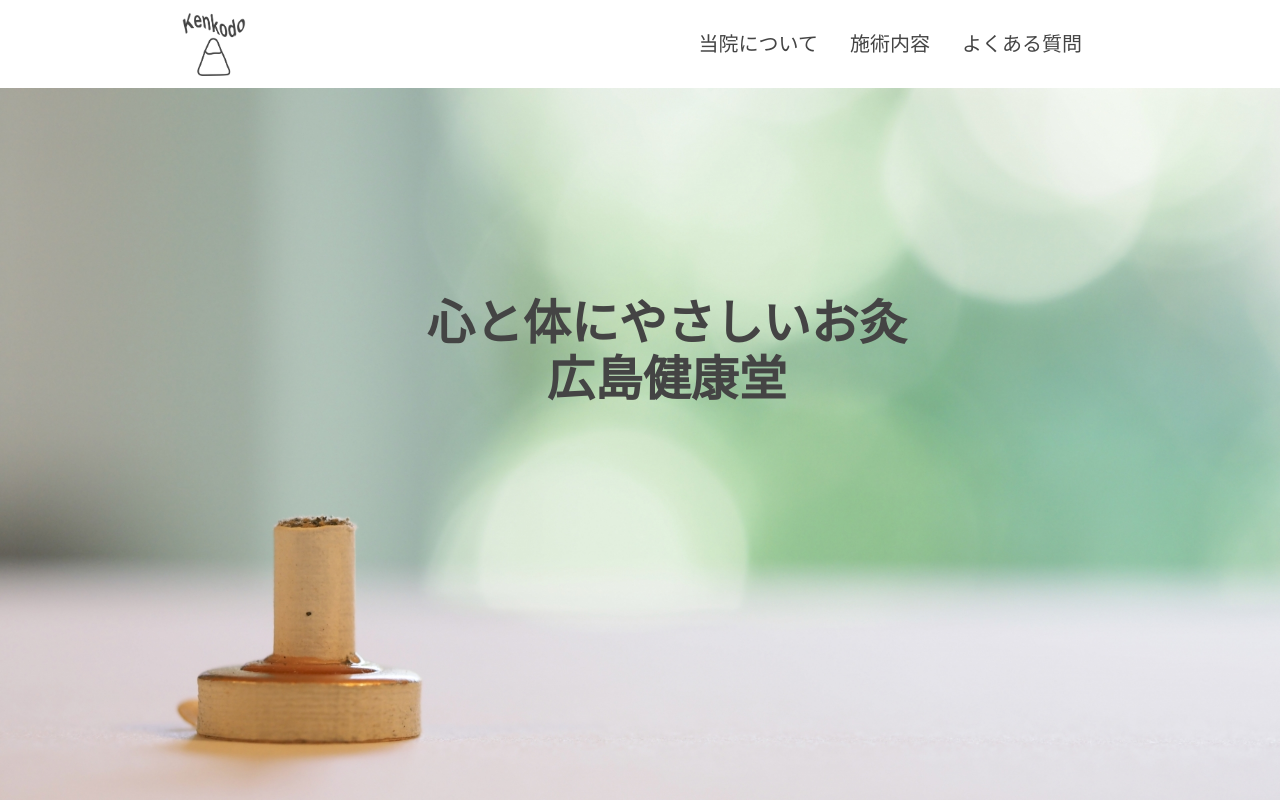
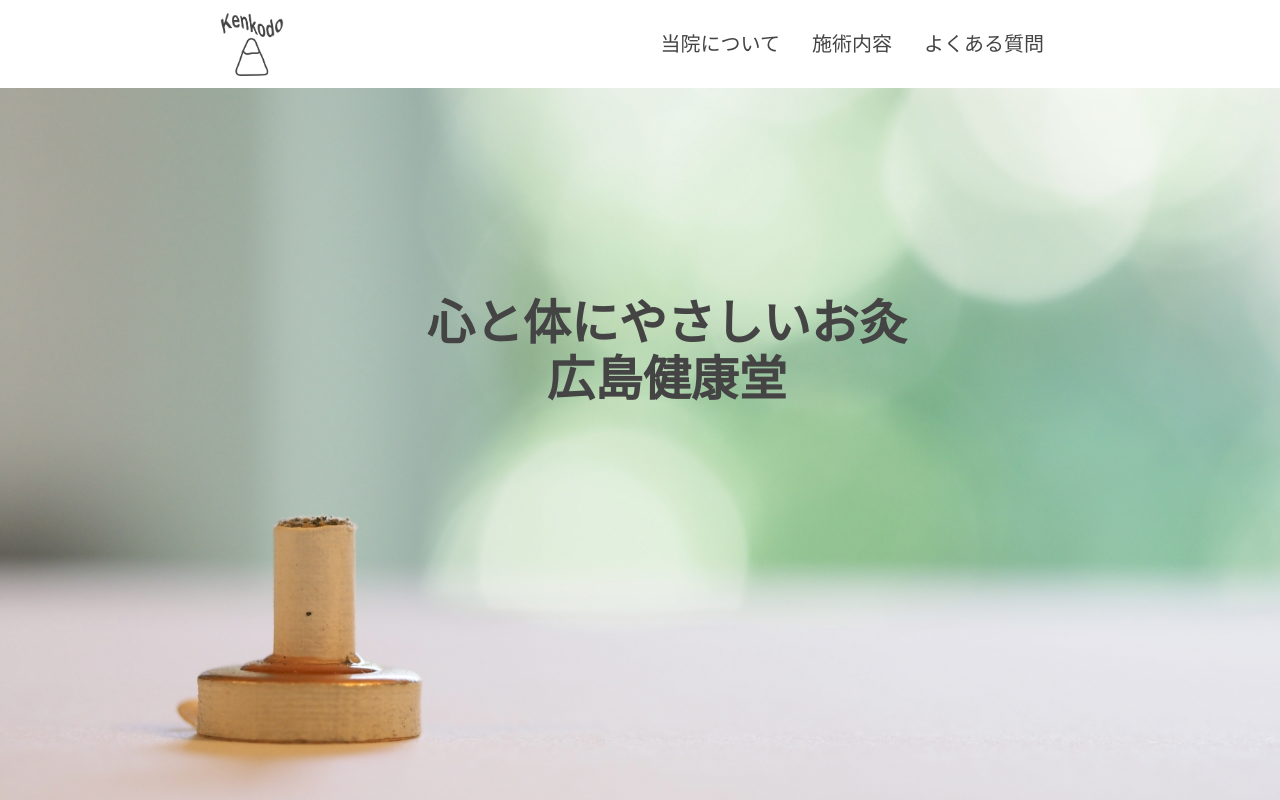
Before and after one commit to nyny-sugar/kenkodo, a website: page src/index.html in a window 1280 px wide. Shown: the top 800 px of the page. Drawn offline with nearby package versions, Linux system fonts and the light colour scheme; some packages are replaced by stand-ins of ours.

Commit message:
container幅変更

```diff
--- a/src/index.html
+++ b/src/index.html
@@ -258,7 +258,7 @@
           <div class="border-b-4 w-10 mx-auto mt-2 mb-9 border-green"></div>
           <div class="lg:flex justify-between">
             <div
-              class="bg-white w-15 py-8 px-7 rounded-3xl mx-auto mb-7 xl:w-18"
+              class="bg-white py-8 px-7 rounded-3xl mx-auto mb-7 md:w-15 lg:w-18 2xl:w-16"
             >
               <h3 class="text-2xl font-bold mb-7">合谷(ごうこく)</h3>
               <p class="mb-7 w-11/12 mx-auto text-left">
@@ -276,7 +276,7 @@
               </p>
             </div>
             <div
-              class="bg-white w-15 py-8 px-7 rounded-3xl mx-auto mb-7 xl:w-18"
+              class="bg-white py-8 px-7 rounded-3xl mx-auto mb-7 md:w-15 lg:w-18 2xl:w-16"
             >
               <h3 class="text-2xl font-bold mb-7">三陰交(さんいんこう)</h3>
               <p class="mb-7 w-11/12 mx-auto text-left">
--- a/tailwind.config.js
+++ b/tailwind.config.js
@@ -70,27 +70,27 @@ module.exports = {
     },
   },
   plugins: [
-    // function ({ addComponents }) {
-    //   addComponents({
-    //     ".container": {
-    //       maxWidth: "90%",
-    //       "@screen sm": {
-    //         maxWidth: "375px",
-    //       },
-    //       "@screen md": {
-    //         maxWidth: "768px",
-    //       },
-    //       "@screen lg": {
-    //         maxWidth: "976px",
-    //       },
-    //       "@screen xl": {
-    //         maxWidth: "1440px",
-    //       },
-    //       "@screen 2xl": {
-    //         maxWidth: "1920px",
-    //       },
-    //     },
-    //   });
-    // },
+    function ({ addComponents }) {
+      addComponents({
+        ".container": {
+          maxWidth: "90%",
+          "@screen sm": {
+            maxWidth: "360px",
+          },
+          "@screen md": {
+            maxWidth: "700px",
+          },
+          "@screen lg": {
+            maxWidth: "900px",
+          },
+          "@screen xl": {
+            maxWidth: "1200px",
+          },
+          "@screen 2xl": {
+            maxWidth: "1200px",
+          },
+        },
+      });
+    },
   ],
 };
```
Also changed, not shown: dist/output.css.
